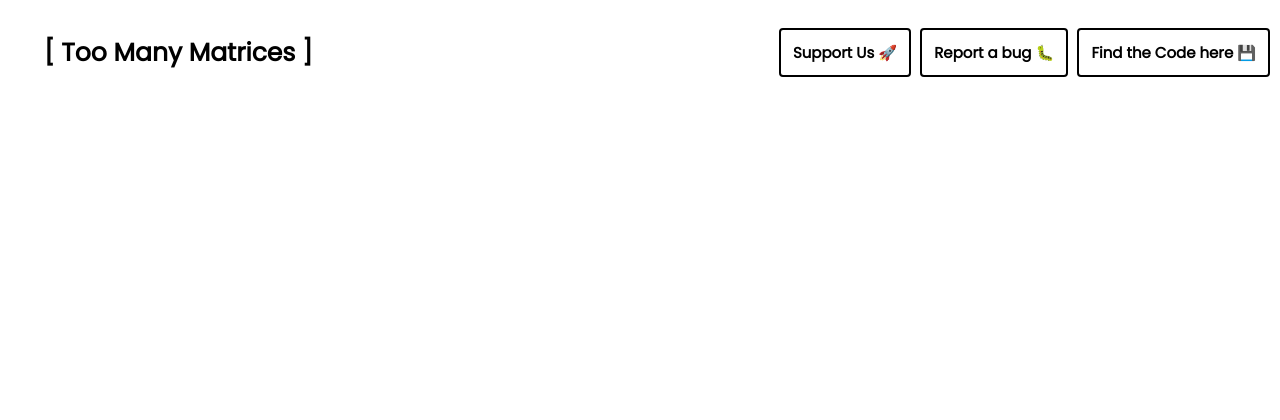
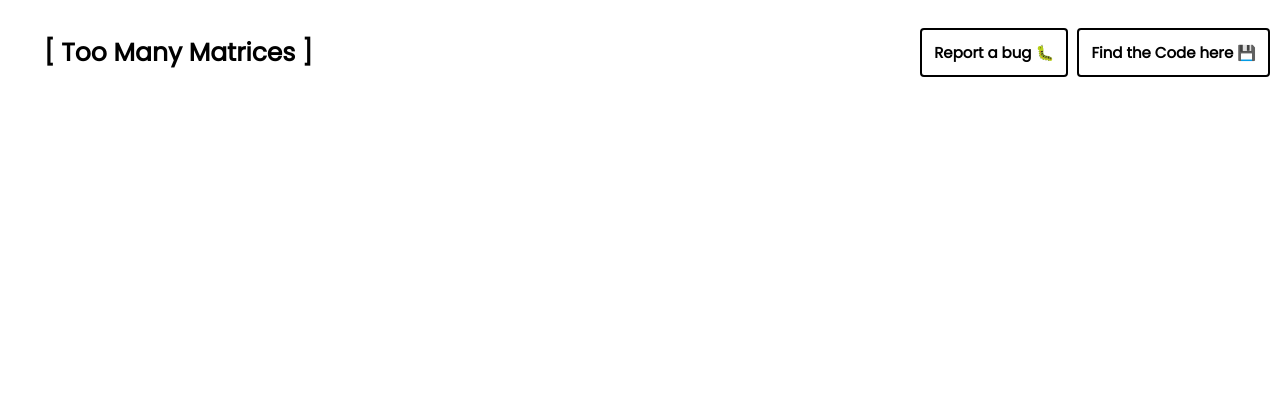
Before and after one commit to Adi-UA/TooManyMatrices, a Django app: template src/tmm/templates/tmm/header.html in a window 1280 px wide. Shown: the top 420 px of the page. Run offline with Django 3.2, Linux system fonts and the light colour scheme; the template is opened without the code that fills it, so the values that code supplies are empty.

Commit message:
Disabled the Support Us button (Temporary)

```diff
--- a/src/tmm/templates/tmm/header.html
+++ b/src/tmm/templates/tmm/header.html
@@ -9,8 +9,8 @@
 <div class="header_1">
   <a class="logo" href="{% url 'tmm-home' %}" style="text-align: center;">[ Too Many Matrices ]</a>
   <div class="header_1-right">
-    <p align="" style="display:inline;"></p><a align="right" href="https://github.com/Adi-UA/TooManyMatrices"
-      class="btn twtr" target="_b" style="font-size: 15px;">Support Us 🚀</a>
+    <!--     <p align="" style="display:inline;"></p><a align="right" href="https://github.com/Adi-UA/TooManyMatrices"
+      class="btn twtr" target="_b" style="font-size: 15px;">Support Us 🚀</a> -->
     <p align="right" style="display:inline"></p><a align="right" href="https://github.com/Adi-UA/TooManyMatrices/issues"
       class="btn twtr" target="_b" style="font-size: 15px;">Report a bug 🐛</a>
     <p align="right" style="display:inline"></p><a align="right" href="https://github.com/Adi-UA/TooManyMatrices"
```
